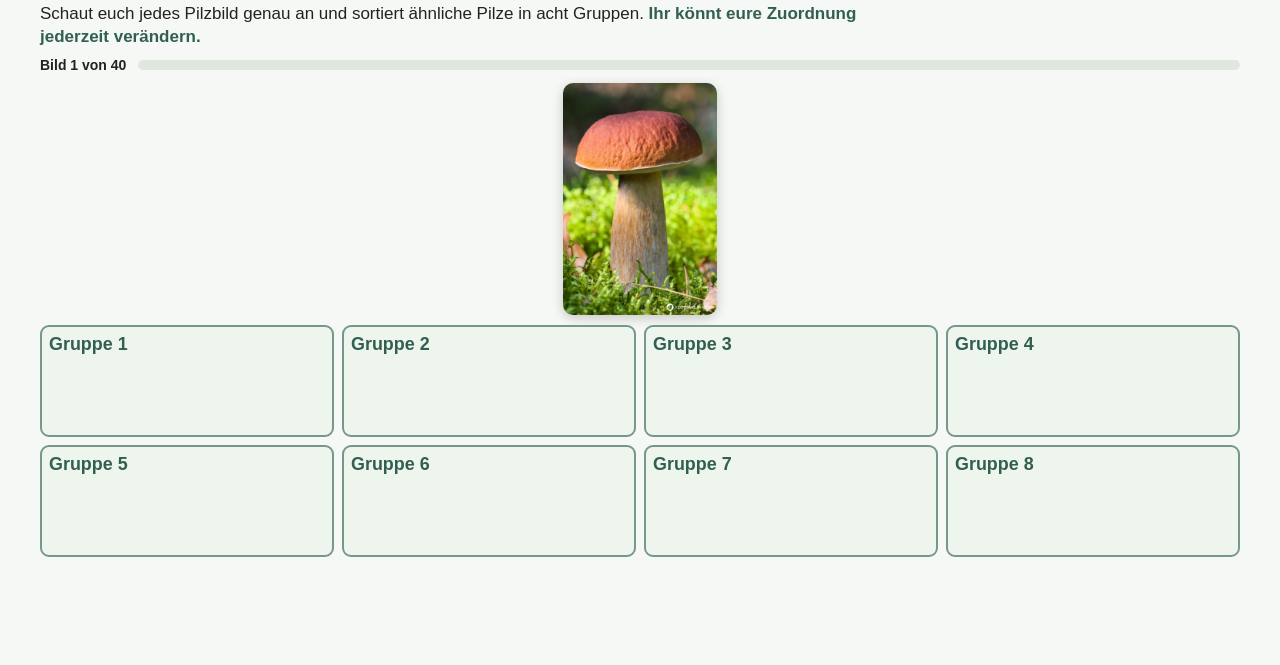
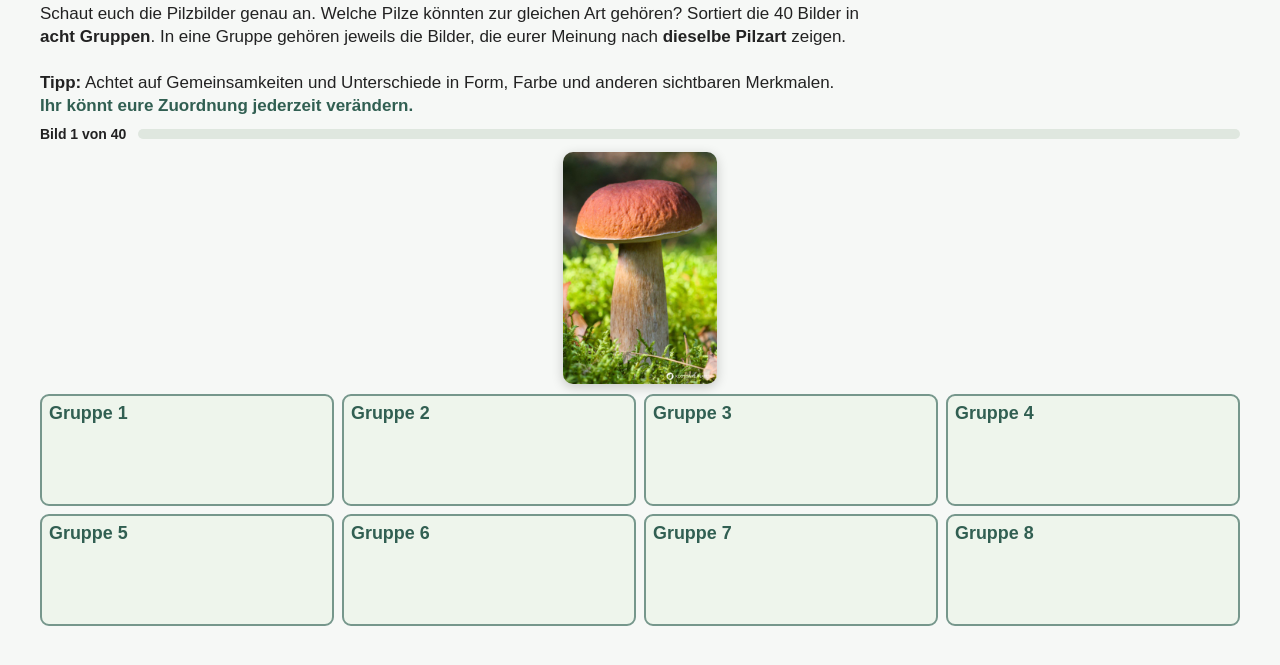
Before and after one commit to MasterarbeitPilze/sortiertisch, a plain HTML site: page index.html in a window 1280 px wide. Shown: the part 49-714 px from the top of the page. Drawn offline with Linux system fonts and the light colour scheme.

Commit message:
Revise sorting instructions for mushroom images
Updated instructions for sorting mushrooms with clearer guidance on grouping and tips.

```diff
--- a/index.html
+++ b/index.html
@@ -325,13 +325,19 @@
     <div>
       <h1>Pilze sortieren</h1>
 
-      <p class="anweisung">
-        Schaut euch jedes Pilzbild genau an und sortiert ähnliche Pilze
-        in acht Gruppen.
-        <span class="hint">
-          Ihr könnt eure Zuordnung jederzeit verändern.
-        </span>
-      </p>
+    <p class="anweisung">
+  Schaut euch die Pilzbilder genau an. Welche Pilze könnten zur gleichen Art gehören?
+  Sortiert die 40 Bilder in <strong>acht Gruppen</strong>.
+  In eine Gruppe gehören jeweils die Bilder, die eurer Meinung nach
+  <strong>dieselbe Pilzart</strong> zeigen.
+  <br><br>
+  <strong>Tipp:</strong> Achtet auf Gemeinsamkeiten und Unterschiede in Form,
+  Farbe und anderen sichtbaren Merkmalen.
+  <br>
+  <span class="hint">
+    Ihr könnt eure Zuordnung jederzeit verändern.
+  </span>
+</p>
     </div>
 
     <button id="zurueck" disabled>
```
